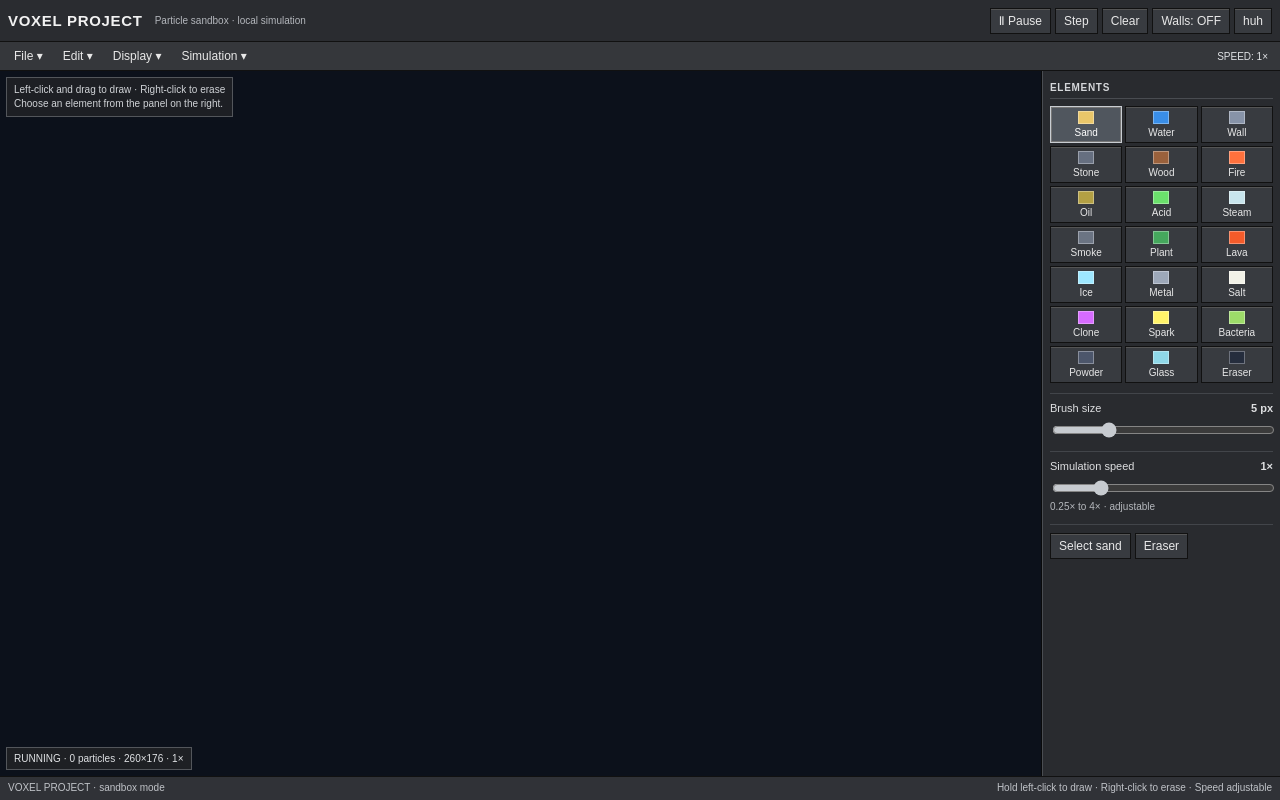
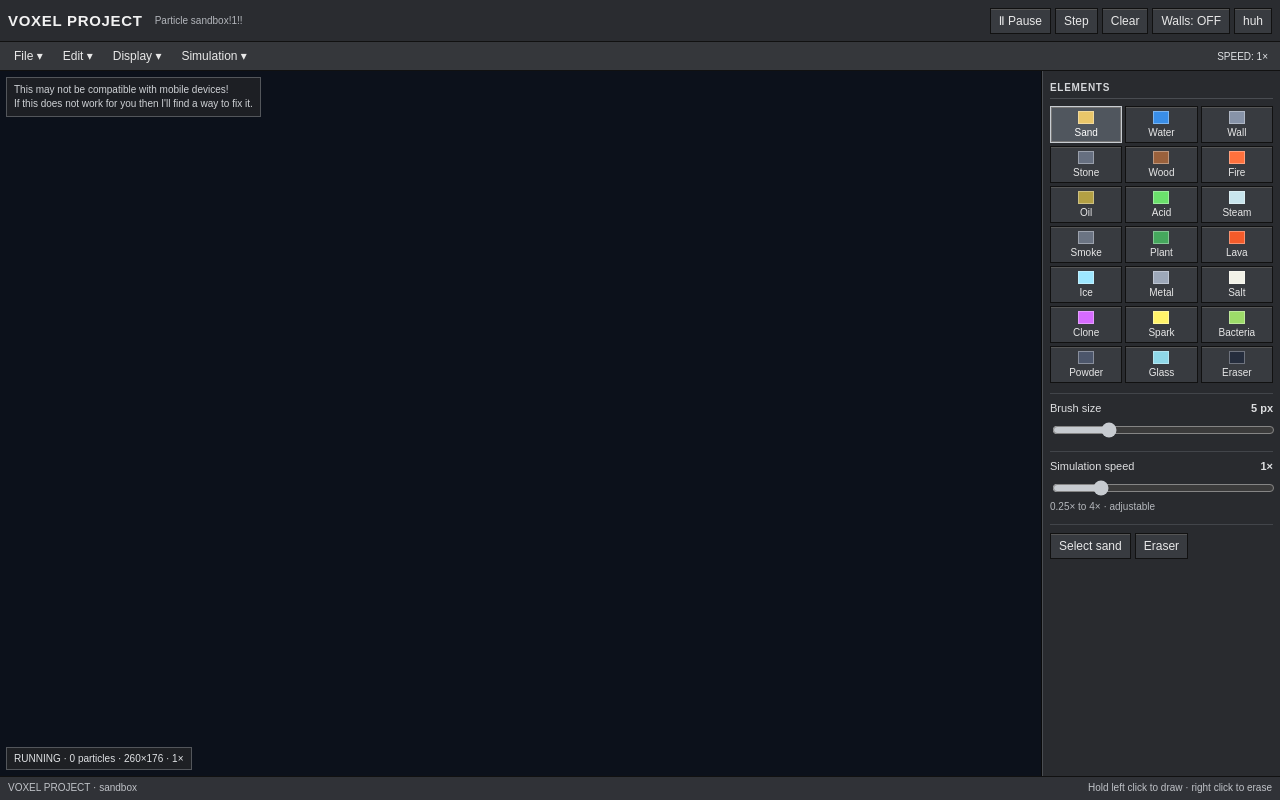
Before and after one commit to 0Audacity0/Voxel-Project, a plain HTML site: page index.html in a window 1280 px wide. Drawn offline with Linux system fonts and the light colour scheme.

Commit message:
Update help text and footer in index.html

```diff
--- a/index.html
+++ b/index.html
@@ -51,7 +51,7 @@ footer{background:#303237;border-top:1px solid #111;padding:5px 8px;color:#c0c3c
 <body>
 <div id="wrap">
 <header>
- <div class="brand"><h1>VOXEL PROJECT</h1><div class="sub">Particle sandbox · local simulation</div></div>
+ <div class="brand"><h1>VOXEL PROJECT</h1><div class="sub">Particle sandbox!1!!</div></div>
  <div id="topButtons"><button id="pause">Ⅱ Pause</button><button id="step">Step</button><button id="clear">Clear</button><button id="walls">Walls: OFF</button><button id="openVideo">huh</button></div>
 </header>
 <nav id="menubar">
@@ -78,7 +78,7 @@ footer{background:#303237;border-top:1px solid #111;padding:5px 8px;color:#c0c3c
 <div id="workspace">
 <section id="stage">
  <canvas id="c"></canvas>
- <div id="help">Left-click and drag to draw · Right-click to erase<br>Choose an element from the panel on the right.</div>
+ <div id="help">This may not be compatible with mobile devices!<br>If this does not work for you then I'll find a way to fix it.</div>
  <div id="status">Loading simulation…</div>
 </section>
 <aside>
@@ -89,7 +89,7 @@ footer{background:#303237;border-top:1px solid #111;padding:5px 8px;color:#c0c3c
  <div class="control" style="display:flex;gap:4px;flex-wrap:wrap"><button id="selectSand" type="button">Select sand</button><button id="eraseHint" type="button">Eraser</button></div>
 </aside>
 </div>
-<footer><span>VOXEL PROJECT · sandbox mode</span><span>Hold left-click to draw · Right-click to erase · Speed adjustable</span></footer>
+<footer><span>VOXEL PROJECT · sandbox</span><span>Hold left click to draw · right click to erase</span></footer>
 </div>
 <script>
 (()=>{
```
